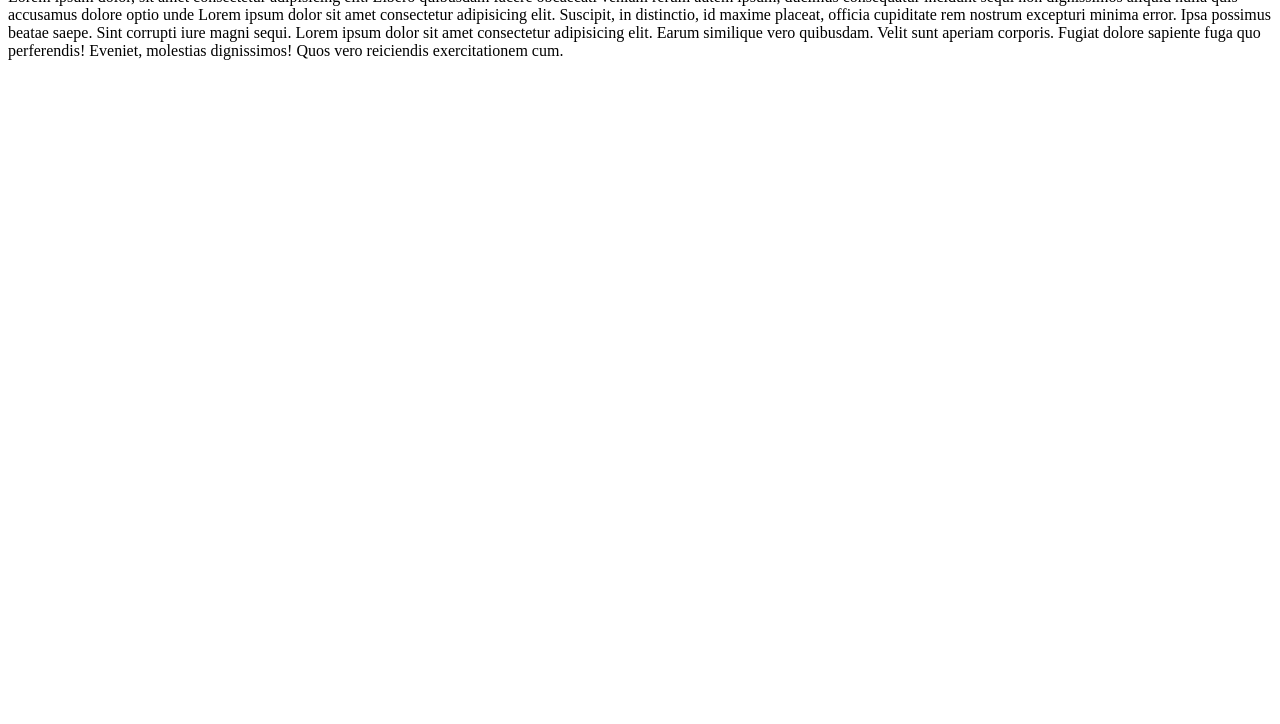
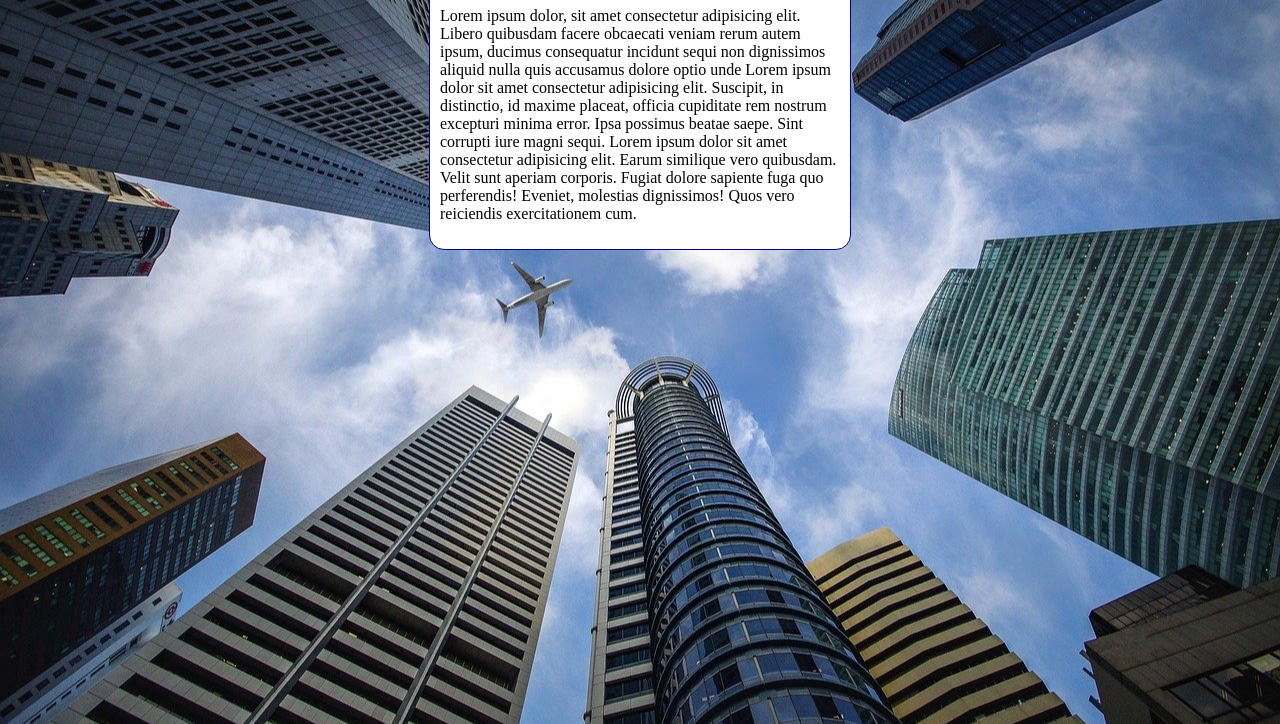
Before and after one commit to marcoantonio1330/html-css3, a plain HTML site: page exercicios/ex022/fundo006.html in a window 1280 px wide. Shown: the part 92-816 px from the top of the page. Drawn offline with Linux system fonts and the light colour scheme.

Commit message:
modifiquei  o ex0022
coloquei novas tags  background-size: cover; contain e auto cada uma ajustado a iamgem de fundo que esta no nosso  site

```diff
--- a/exercicios/ex022/fundo006.html
+++ b/exercicios/ex022/fundo006.html
@@ -4,6 +4,24 @@
     <meta charset="UTF-8">
     <meta name="viewport" content="width=device-width, initial-scale=1.0">
     <title>Document</title>
+    <style>
+        body{
+            height: 100vh;
+            background-color: black;
+            background-image: url('imagens/wallpaper002.jpg');
+            background-position: center center;
+            background-repeat:no-repeat;
+            background-size: cover;
+        }
+        main{
+            background-color: white;
+            width: 400px;
+            padding: 10px;
+            margin: auto;
+            border: 1px solid darkblue;
+            border-radius: 15px;
+        }
+    </style>
 </head>
 <body>
     <main>
```
